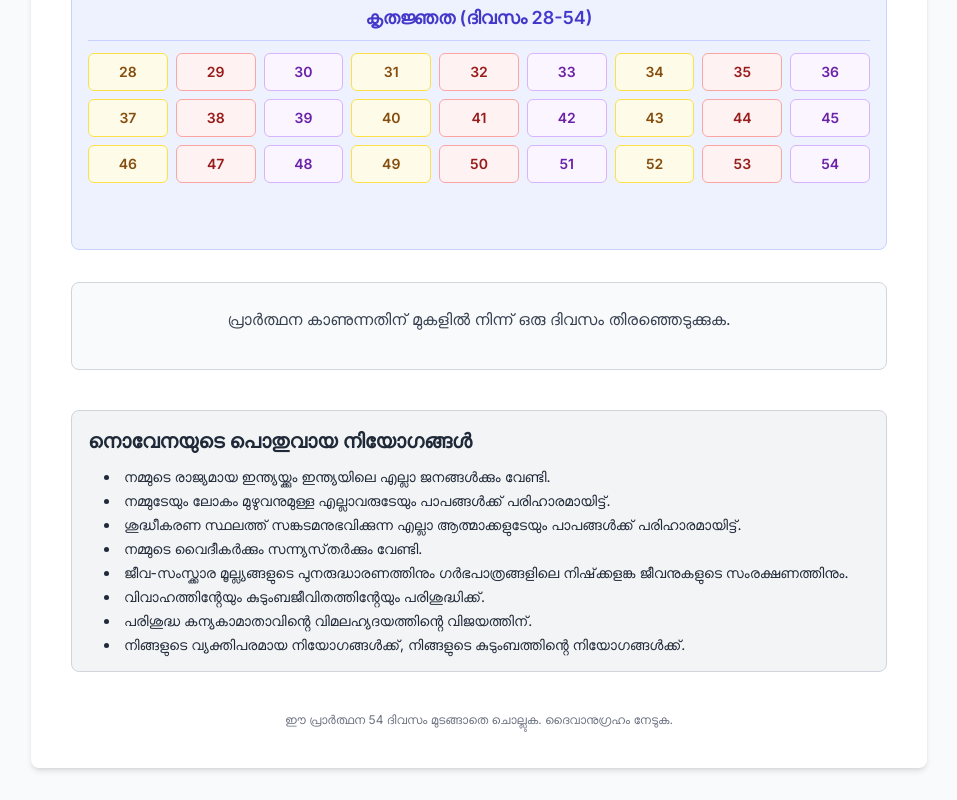
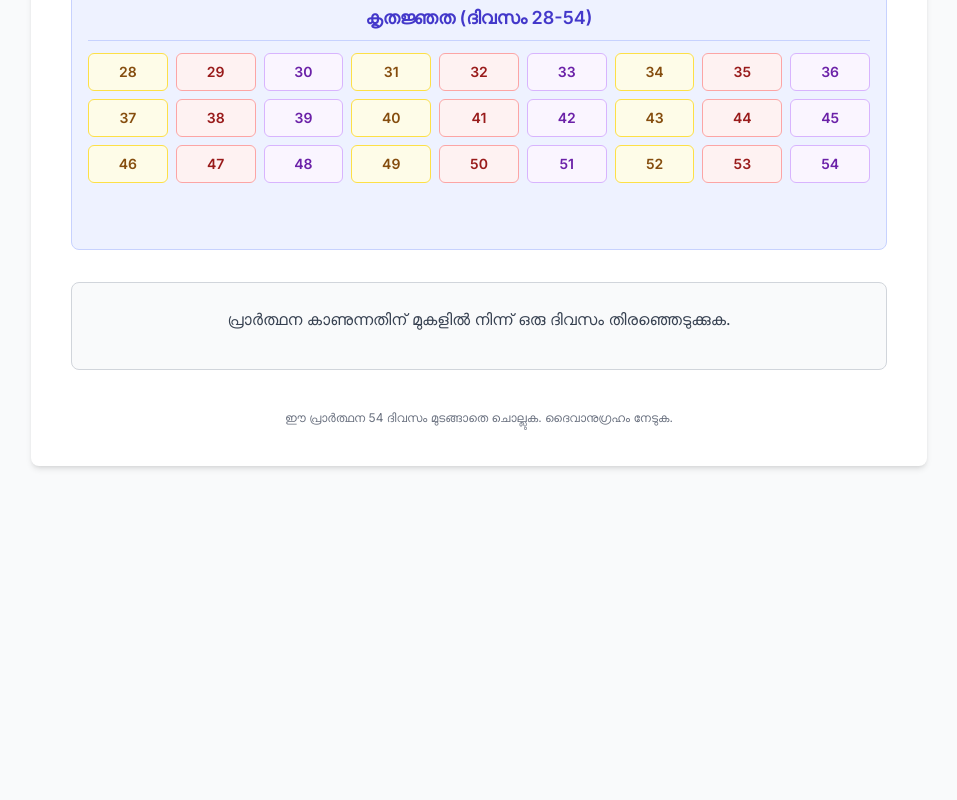
Before and after one commit to my-Jesus/RosaryNovenaMalayalam, a plain HTML site: page index.html in a window 1280 px wide. Shown: the part 746-1546 px from the top of the page, without its empty margins (161-1118 px from the left). After the commit the page ends 1244 px from the top, so only its background shows below. Drawn offline with nearby package versions, Linux system fonts and the light colour scheme.

Commit message:
Update index.html

```diff
--- a/index.html
+++ b/index.html
@@ -82,19 +82,6 @@
             <p class="text-center text-gray-500">പ്രാർത്ഥന കാണുന്നതിന് മുകളിൽ നിന്ന് ഒരു ദിവസം തിരഞ്ഞെടുക്കുക.</p>
         </div>
 
-         <section class="mt-10 p-4 bg-gray-100 rounded-lg border border-gray-300">
-            <h2 class="text-xl font-semibold text-gray-800 mb-3">നൊവേനയുടെ പൊതുവായ നിയോഗങ്ങൾ</h2>
-            <ul class="list-disc list-inside space-y-1 ml-4 text-sm">
-                <li>നമ്മുടെ രാജ്യമായ ഇന്ത്യയ്ക്കും ഇന്ത്യയിലെ എല്ലാ ജനങ്ങൾക്കും വേണ്ടി.</li>
-                <li>നമ്മുടേയും ലോകം മുഴുവനുമുള്ള എല്ലാവരുടേയും പാപങ്ങൾക്ക് പരിഹാരമായിട്ട്.</li>
-                <li>ശുദ്ധീകരണ സ്ഥലത്ത് സങ്കടമനുഭവിക്കുന്ന എല്ലാ ആത്മാക്കളുടേയും പാപങ്ങൾക്ക് പരിഹാരമായിട്ട്.</li>
-                <li>നമ്മുടെ വൈദീകർക്കും സന്ന്യസ്‌തർക്കും വേണ്ടി.</li>
-                <li>ജീവ-സംസ്ക്കാര മൂല്ല്യങ്ങളുടെ പുനരുദ്ധാരണത്തിനും ഗർഭപാത്രങ്ങളിലെ നിഷ്‌ക്കളങ്ക ജീവനുകളുടെ സംരക്ഷണത്തിനും.</li>
-                <li>വിവാഹത്തിൻ്റേയും കുടുംബജീവിതത്തിൻ്റേയും പരിശുദ്ധിക്ക്.</li>
-                <li>പരിശുദ്ധ കന്യകാമാതാവിൻ്റെ വിമലഹ്യദയത്തിൻ്റെ വിജയത്തിന്.</li>
-                <li>നിങ്ങളുടെ വ്യക്തിപരമായ നിയോഗങ്ങൾക്ക്, നിങ്ങളുടെ കുടുംബത്തിൻ്റെ നിയോഗങ്ങൾക്ക്.</li>
-             </ul>
-        </section>
 
         <footer class="mt-10 text-center text-xs text-gray-500">
             ഈ പ്രാർത്ഥന 54 ദിവസം മുടങ്ങാതെ ചൊല്ലുക. ദൈവാനുഗ്രഹം നേടുക.
```
